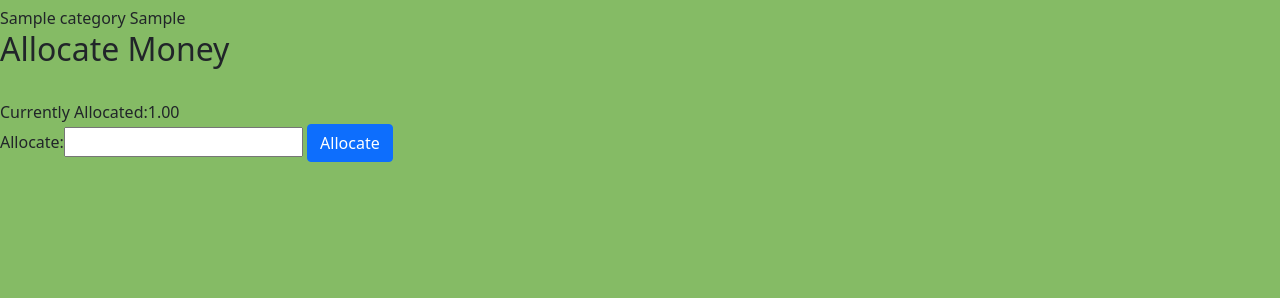
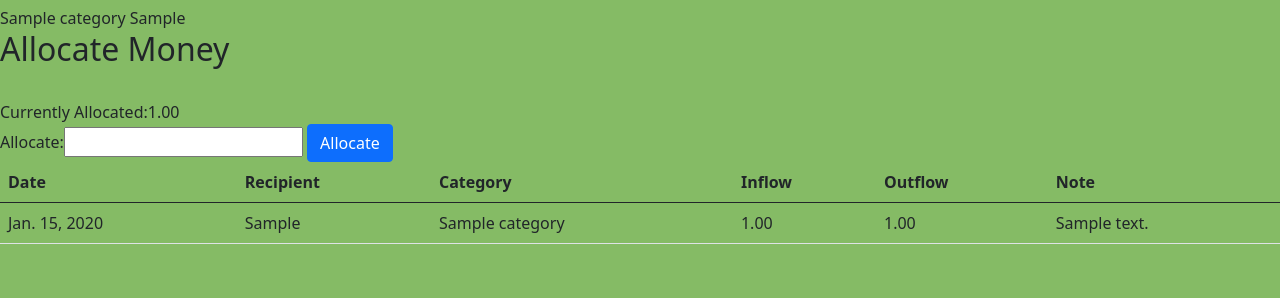
Before and after one commit to jdeta/budget-app, a Django app: page /expense/1/ in a window 1280 px wide. Shown: the part 50-348 px from the top of the page. Run offline with Django 3.2, Linux system fonts and the light colour scheme; tables that the repository leaves empty hold one stand-in row (values such as "Sample post").

Commit message:
added list of transactions from expense detail page

```diff
--- a/budget_app/templates/budget_app/dashboard.html
+++ b/budget_app/templates/budget_app/dashboard.html
@@ -13,7 +13,8 @@
 </a>
 
 <br>
-
+<b>Unbudgeted</b>
+<br>
 ${{ unbudgeted|floatformat:2 }}
 
 
--- a/budget_app/templates/budget_app/expense_detail.html
+++ b/budget_app/templates/budget_app/expense_detail.html
@@ -12,7 +12,30 @@
 			                <button type="submit"class="btn btn-primary">Allocate</button>
 		                </form>
 
+<table class="table">
+	<thead>
+        	<tr>
+                	<th scope="col">Date</th>
+                        <th scope="col">Recipient</th>
+                        <th scope="col">Category</th>
+                        <th scope="col">Inflow</th>
+			<th scope="col">Outflow</th>
+			<th scope="col">Note</th>
+		</tr>
+	</thead>
+        {% for transaction in related_transactions %}
+        	<tbody>
+                	<tr>
+                        	<td>{{ transaction.date }}</td>
+				<td>{{ transaction.recipient }}</th>
+                        	<td>{{ transaction.category }}</td>
+                                <td>{{ transaction.inflow }}</td>
+				<td>{{ transaction.outflow }}</td>
+				<td>{{ transaction.note }}</td>
+                        </tr>
+		</tbody>
+        {% endfor %}
+</table>
 
 
-
-	{% endblock %}
+{% endblock %}
--- a/budget_app/views.py
+++ b/budget_app/views.py
@@ -72,7 +72,13 @@ def expense_detail(request, expense_id):
             return redirect('/')
     else:
         allocated_form = UpdateAllocationForm()
-        return render(request, 'budget_app/expense_detail.html', {'specific_expense':specific_expense, 'allocated_form':allocated_form})
+        related_transactions = Transaction.objects.filter(category=specific_expense.category)
+        context = {
+                'specific_expense':specific_expense,
+                'allocated_form':allocated_form,
+                'related_transactions':related_transactions
+                }
+        return render(request, 'budget_app/expense_detail.html', context)
 
 def new_category_transaction(request):
     if request.method == 'POST':
```
